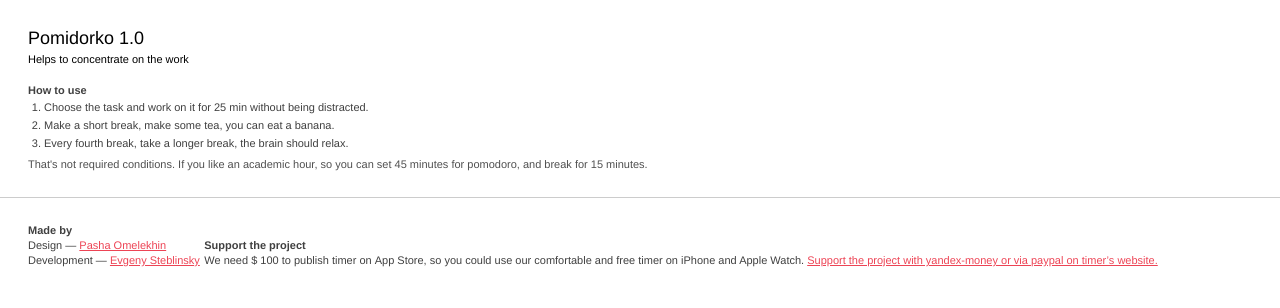
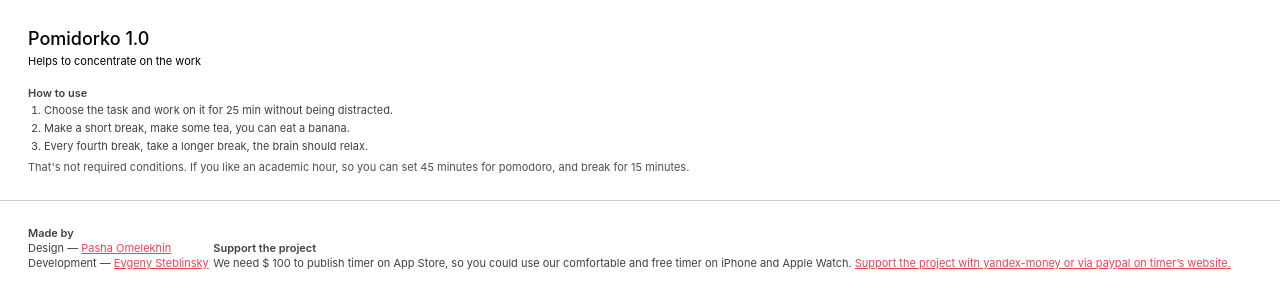
Before and after one commit to Omelekhin/Pomidorko-OSX, a plain HTML site: page Pomidorko/index-en.html in a window 1280 px wide. Shown: the top 308 px of the page. Drawn offline with Linux system fonts and the light colour scheme.

Commit message:
positions and fonts

```diff
--- a/Pomidorko/style.css
+++ b/Pomidorko/style.css
@@ -1,5 +1,5 @@
 body {
-	font-family: 'Helvetica Neue', sans-serif;
+    font-family: -apple-system, "Helvetica Neue", "Lucida Grande";
 }
 
 html body * {
```
Also changed, not shown: 1 other file.
